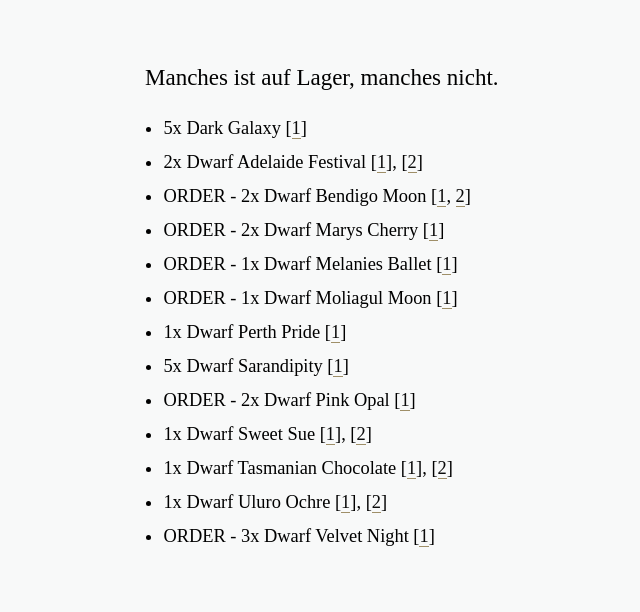
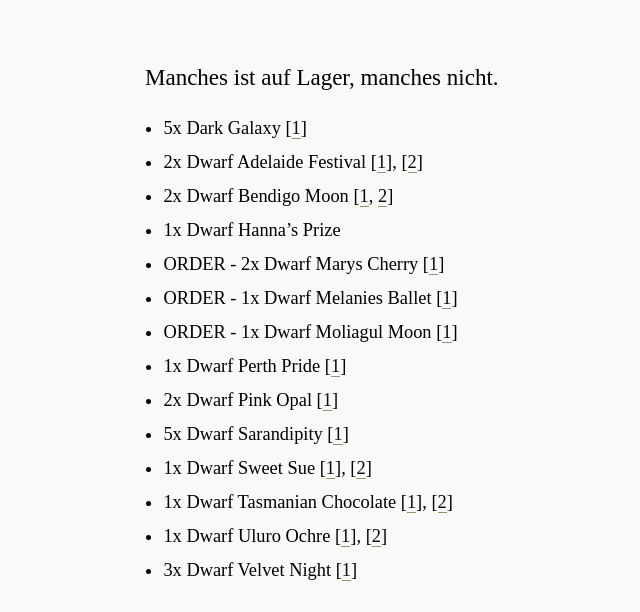
Before and after one commit to iamsebastian/blog.sebastian.science, a Jekyll site: the page built from tomaten_2019.md, in a window 1280 px wide and 900 px high, scrolled down 574 px, cut to the strip 74-686 px from the top of the window. Shown: the whole strip, without its empty margins (143-783 px from the left). Built offline with Jekyll 4.4.1, drawn with Linux system fonts in a browser that asks for light colours.

Commit message:
Update tomaten_2019.md

```diff
--- a/tomaten_2019.md
+++ b/tomaten_2019.md
@@ -13,14 +13,15 @@ Manches ist auf Lager, manches nicht.
 
 - 5x Dark Galaxy [[1](https://www.vertiloom.com/en/dark-galaxy.html)]
 - 2x Dwarf Adelaide Festival [[1](http://tatianastomatobase.com/wiki/Adelaide_Festival)], [[2](https://www.glenseeds.co.za/products/dwarf-adeleide-festival)]
-- ORDER - 2x Dwarf Bendigo Moon [[1](http://tatianastomatobase.com/wiki/Dwarf_Bendigo_Moon), [2](https://www.vertiloom.com/en/dwarf-bendigo-moon.html)]
+- 2x Dwarf Bendigo Moon [[1](http://tatianastomatobase.com/wiki/Dwarf_Bendigo_Moon), [2](https://www.vertiloom.com/en/dwarf-bendigo-moon.html)]
+- 1x Dwarf Hanna's Prize
 - ORDER - 2x Dwarf Marys Cherry [[1](https://www.vertiloom.com/en/dwarf-marys-cherry.html)]
 - ORDER - 1x Dwarf Melanies Ballet [[1](https://www.vertiloom.com/en/dwarf-melanies-ballet.html)]
 - ORDER - 1x Dwarf Moliagul Moon [[1](https://www.vertiloom.com/en/dwarf-moliagul-moon.html)]
 - 1x Dwarf Perth Pride [[1](https://www.vertiloom.com/en/dwarf-moliagul-moon.html)]
+- 2x Dwarf Pink Opal [[1](https://www.vertiloom.com/en/dwarf-pink-opal.html)]
 - 5x Dwarf Sarandipity [[1](http://tatianastomatobase.com/wiki/Sarandipity)]
-- ORDER - 2x Dwarf Pink Opal [[1](https://www.vertiloom.com/en/dwarf-pink-opal.html)]
 - 1x Dwarf Sweet Sue [[1](http://www.tomaten-atlas.de/sorten/d/4031-dwarf-sweet-sue)], [[2](http://www.tomaten-forum.com/Thread-Tomaten-Sortenbeschreibungen?pid=94402#pid94402)]
 - 1x Dwarf Tasmanian Chocolate [[1](http://www.tomaten-atlas.de/sorten/t/3415-tasmanian-chocolate)], [[2](http://www.tomatenundanderes.eu/tomatenparade/14-beispielbeitraege/519-tasmanian-chocolate-dwarf)]
 - 1x Dwarf Uluro Ochre [[1](http://www.tomaten-forum.com/Thread-Tomaten-Sortenbeschreibungen?pid=94452#pid94452)], [[2](http://www.tomaten-atlas.de/sorten/u/5900-uluru-ochre)]
-- ORDER - 3x Dwarf Velvet Night [[1](https://www.vertiloom.com/en/dwarf-velvet-night.html)]
+- 3x Dwarf Velvet Night [[1](https://www.vertiloom.com/en/dwarf-velvet-night.html)]
```
